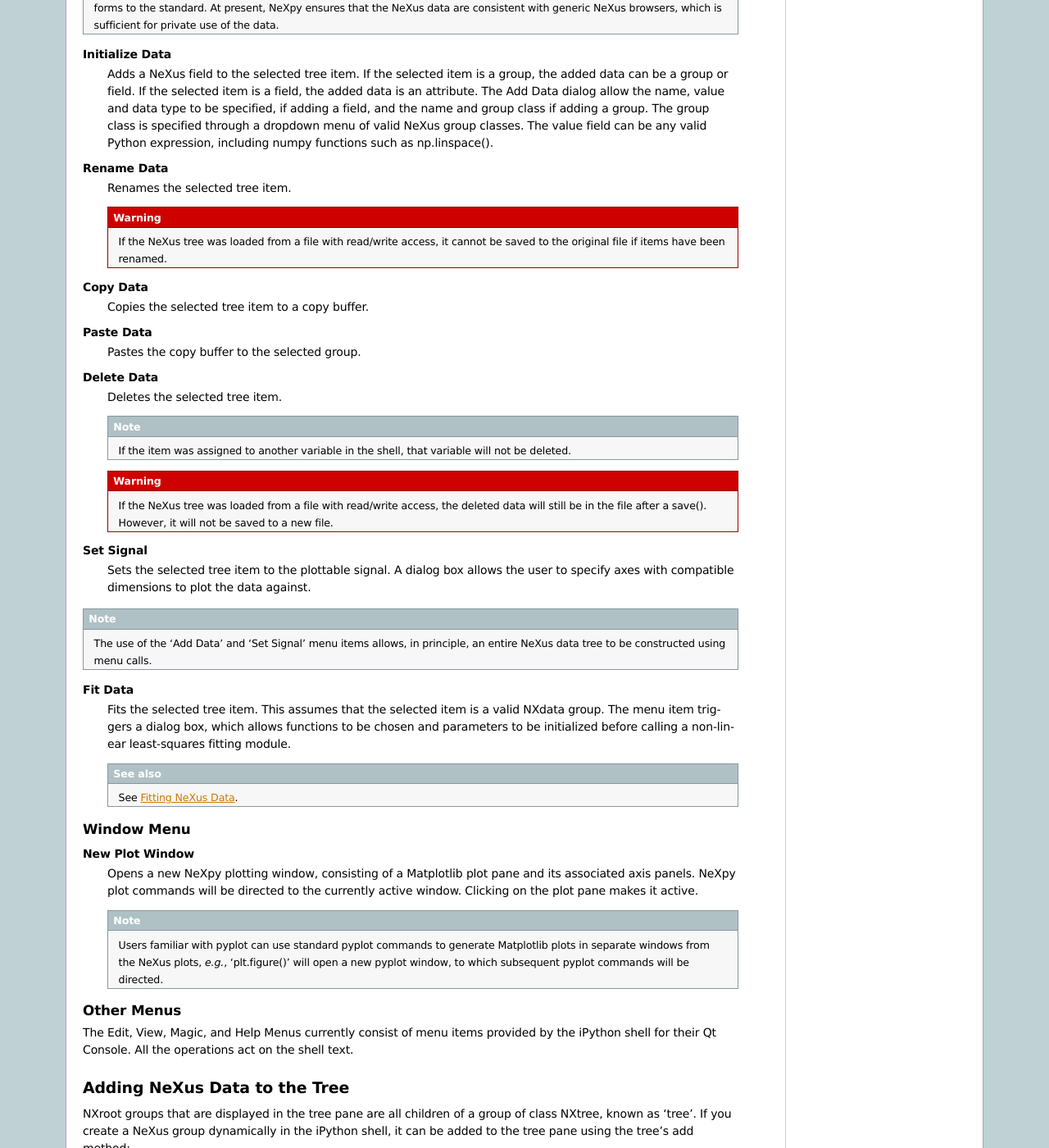
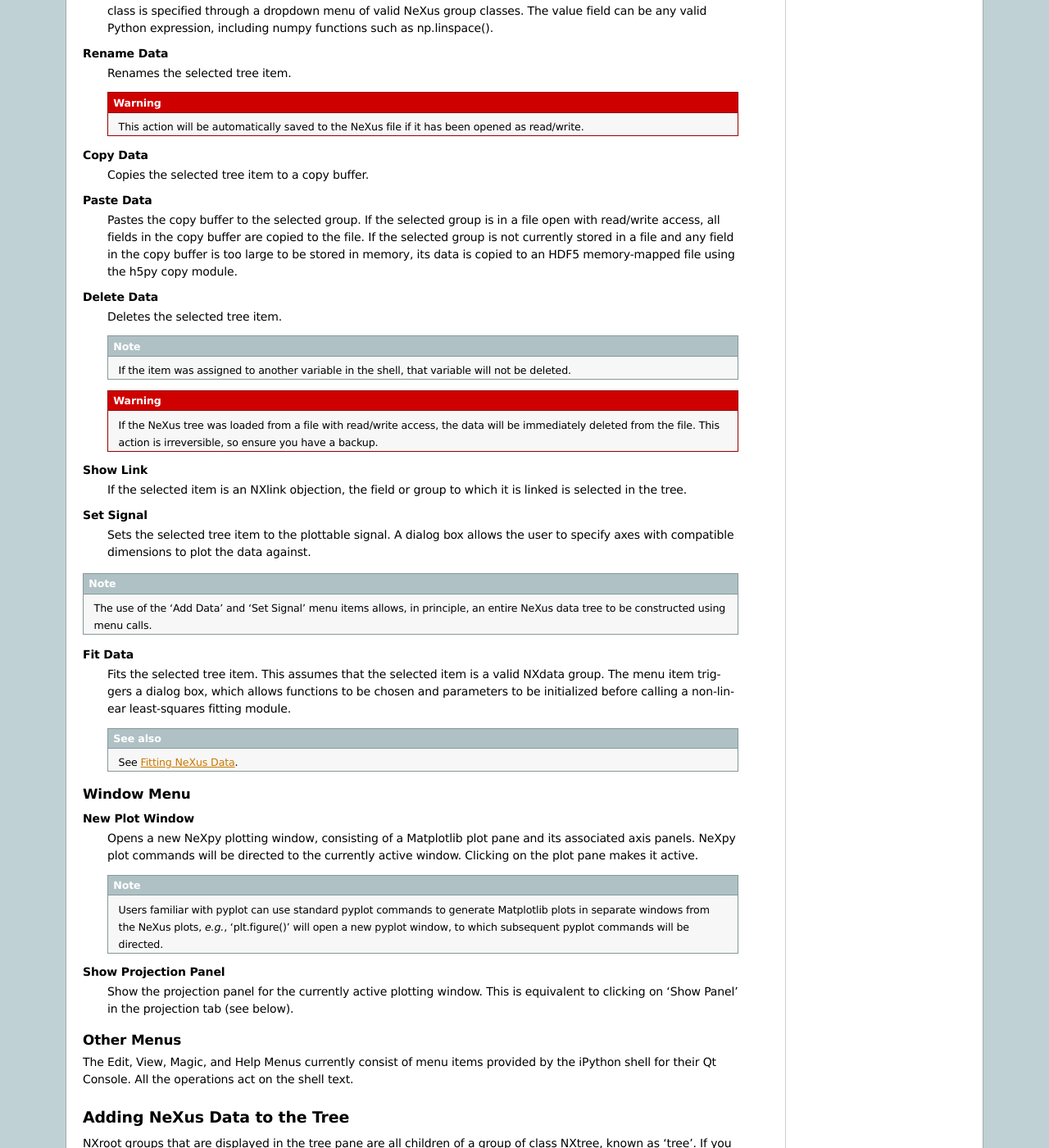
Before and after one commit to nexpy/nexpy, a Sphinx documentation site: the page built from doc/source/pythongui.rst, in a window 1280 px wide and 1400 px high, scrolled down 3177 px. Shown: the whole window at 82% size. Built offline with Sphinx 7.4.7, drawn with Linux system fonts in a browser that asks for light colours; some of the changed text lies outside the part shown.

Commit message:
Updated documentation

```diff
--- a/doc/source/pythongui.rst
+++ b/doc/source/pythongui.rst
@@ -84,20 +84,12 @@ File Menu
     .. warning:: Saving a NeXus object embedded within a tree is not equivalent
                  to saving the whole tree. Only the object and its children will
                  be saved to a new file.
-**Save as...**
-    Saves the selected tree item to a new NeXus file. If the selected item is
-    not a NXroot group, it will be wrapped in one to form a valid NeXus file.
-
-    .. warning:: Saving a NeXus object embedded within a tree is not equivalent
-                 to saving the whole tree. Only the object and its children will
-                 be saved to a new file.
 
 **Duplicate...**
     Makes a copy of the NeXus file or tree, leaving the original untouched.
     If any field in the original tree is too large to be stored in memory, its
     data is stored in an HDF5 memory-mapped file until the tree is saved to a
     file.
-
 **Remove**
     Removes the root item from the tree.
 
@@ -163,15 +155,18 @@ Data Menu
 **Rename Data**
     Renames the selected tree item.
 
-    .. warning:: If the NeXus tree was loaded from a file with read/write
-                 access, it cannot be saved to the original file if items have
-                 been renamed.
+    .. warning:: This action will be automatically saved to the NeXus file if
+                 it has been opened as read/write.
 
 **Copy Data**
     Copies the selected tree item to a copy buffer.
 
 **Paste Data**
-    Pastes the copy buffer to the selected group.
+    Pastes the copy buffer to the selected group. If the selected group is in a
+    file open with read/write access, all fields in the copy buffer are copied
+    to the file. If the selected group is not currently stored in a file and
+    any field in the copy buffer is too large to be stored in memory, its data
+    is copied to an HDF5 memory-mapped file using the h5py copy module.
 
 **Delete Data**
     Deletes the selected tree item.
@@ -180,8 +175,12 @@ Data Menu
               variable will not be deleted.
 
     .. warning:: If the NeXus tree was loaded from a file with read/write
-                 access, the deleted data will still be in the file after a
-                 save(). However, it will not be saved to a new file.
+                 access, the data will be immediately deleted from the file.
+                 This action is irreversible, so ensure you have a backup.
+
+**Show Link**
+    If the selected item is an NXlink objection, the field or group to which
+    it is linked is selected in the tree.
 
 **Set Signal**
     Sets the selected tree item to the plottable signal. A dialog box allows the
@@ -210,6 +209,10 @@ Window Menu
               generate Matplotlib plots in separate windows from the NeXus
               plots, *e.g.*, 'plt.figure()' will open a new pyplot window, to
               which subsequent pyplot commands will be directed.
+
+**Show Projection Panel**
+    Show the projection panel for the currently active plotting window. This is
+    equivalent to clicking on 'Show Panel' in the projection tab (see below).
 
 Other Menus
 ^^^^^^^^^^^
```
Also changed, not shown: other parts of doc/source/pythongui.rst (+3 -3 lines), doc/source/pythonshell.rst (+5 -7 lines).
